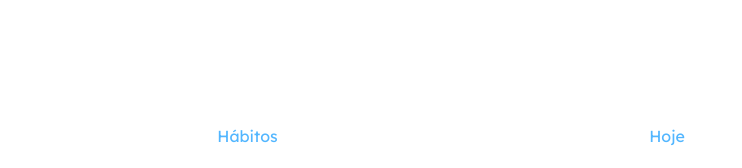
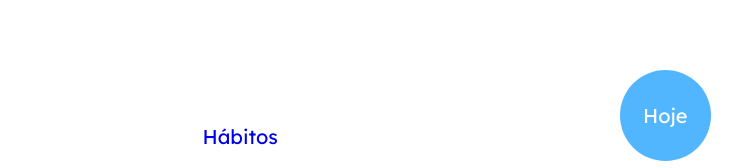
Before and after one commit to SilasFr/Projeto-10-TrackIt, a React (Create React App) app: page /habitos in a window 1280 px wide. Shown: the part 629-797 px from the top of the page, without its empty margins (421-1163 px from the left). Built offline with nearby package versions, Linux system fonts and the light colour scheme.

Commit message:
feat: add routes to menu items and style menu components

```diff
--- a/src/Menu.jsx
+++ b/src/Menu.jsx
@@ -1,11 +1,21 @@
+import { Link } from "react-router-dom";
+
 export default function Menu() {
     return (
         <div className="menu">
-            <p className="menu-item">Hábitos</p>
+            <Link to={'/habitos'} >
+                <p className="menu-item">Hábitos</p>
+            </Link>
 
-            <div className="menu-center-item">Hoje</div>
+            <div className="menu-center">
+                <Link to={'/hoje'} >
+                    <div className="menu-center-item">Hoje</div>
+                </Link>
+            </div>
 
-            <p className="menu-item">Histórico</p>
+            <Link to={'/historico'} >
+                <p className="menu-item">Histórico</p>
+            </Link>
         </div>
     )
 }
--- a/src/Today.jsx
+++ b/src/Today.jsx
@@ -14,6 +14,7 @@ export default function Today({currentUser}) {
         <>
             <Top userImg={currentUser.image}/>
             <h2> Dia de hoje, data de hoje </h2>
+
         </>
     )
 }
--- a/src/sass/style.sass
+++ b/src/sass/style.sass
@@ -70,9 +70,27 @@ body
     bottom: 0
     width: 100%
     height: 70px
+    font-size: 20px
 
     display: flex
     justify-content: space-around
     align-items: center
     color: $primary-color
     background-color: $white
+    &-center
+        width: 92px
+        height: 92px
+        position: relative
+
+        &-item
+            width: 91px
+            height: 91px
+            background-color: $primary-color
+            border-radius: 50%
+            color: $white
+
+            display: flex
+            justify-content: center
+            align-items: center
+            position: relative
+            bottom: 20px
--- a/src/style/style.css
+++ b/src/style/style.css
@@ -67,11 +67,29 @@ body {
   bottom: 0;
   width: 100%;
   height: 70px;
+  font-size: 20px;
   display: flex;
   justify-content: space-around;
   align-items: center;
   color: #52B6FF;
   background-color: #FFFFFF;
 }
+.menu-center {
+  width: 92px;
+  height: 92px;
+  position: relative;
+}
+.menu-center-item {
+  width: 91px;
+  height: 91px;
+  background-color: #52B6FF;
+  border-radius: 50%;
+  color: #FFFFFF;
+  display: flex;
+  justify-content: center;
+  align-items: center;
+  position: relative;
+  bottom: 20px;
+}
 
 /*# sourceMappingURL=style.css.map */
```
Also changed, not shown: 1 other file (tests, documents, lock files or other folders).
